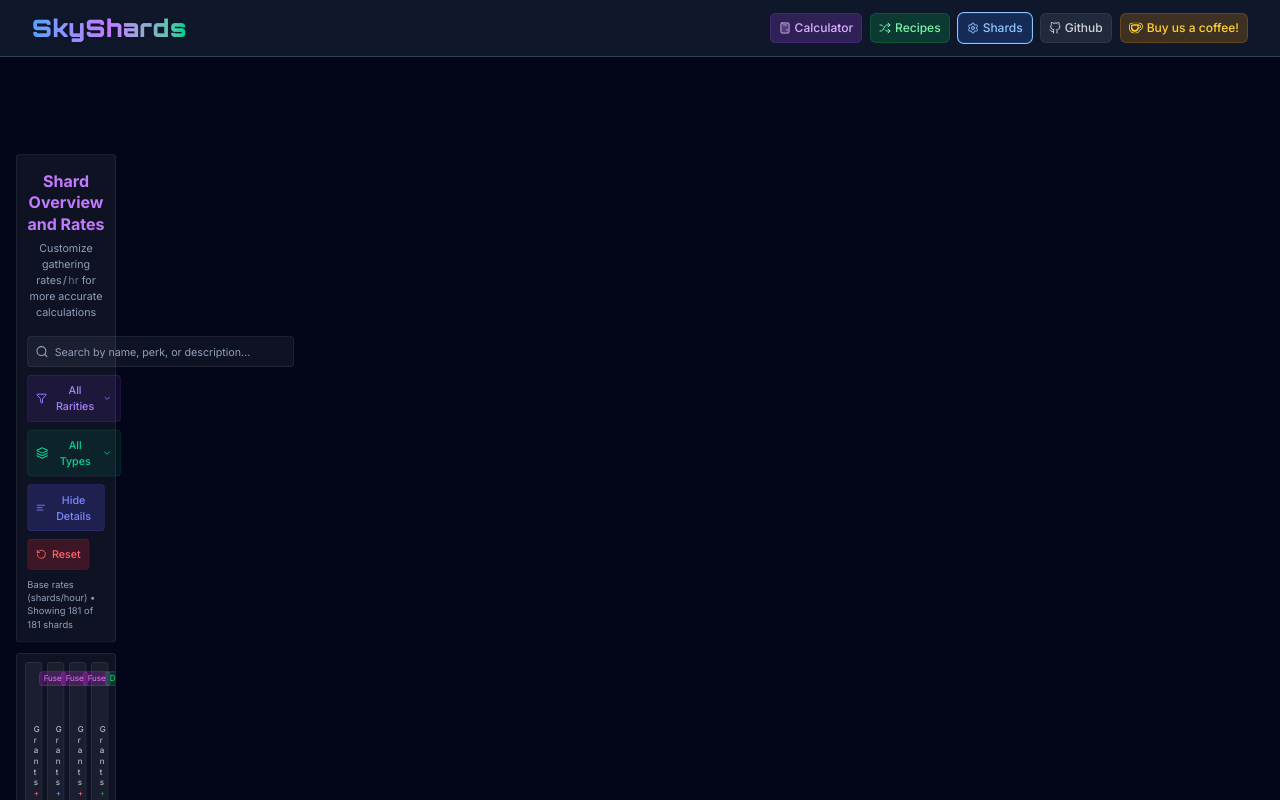
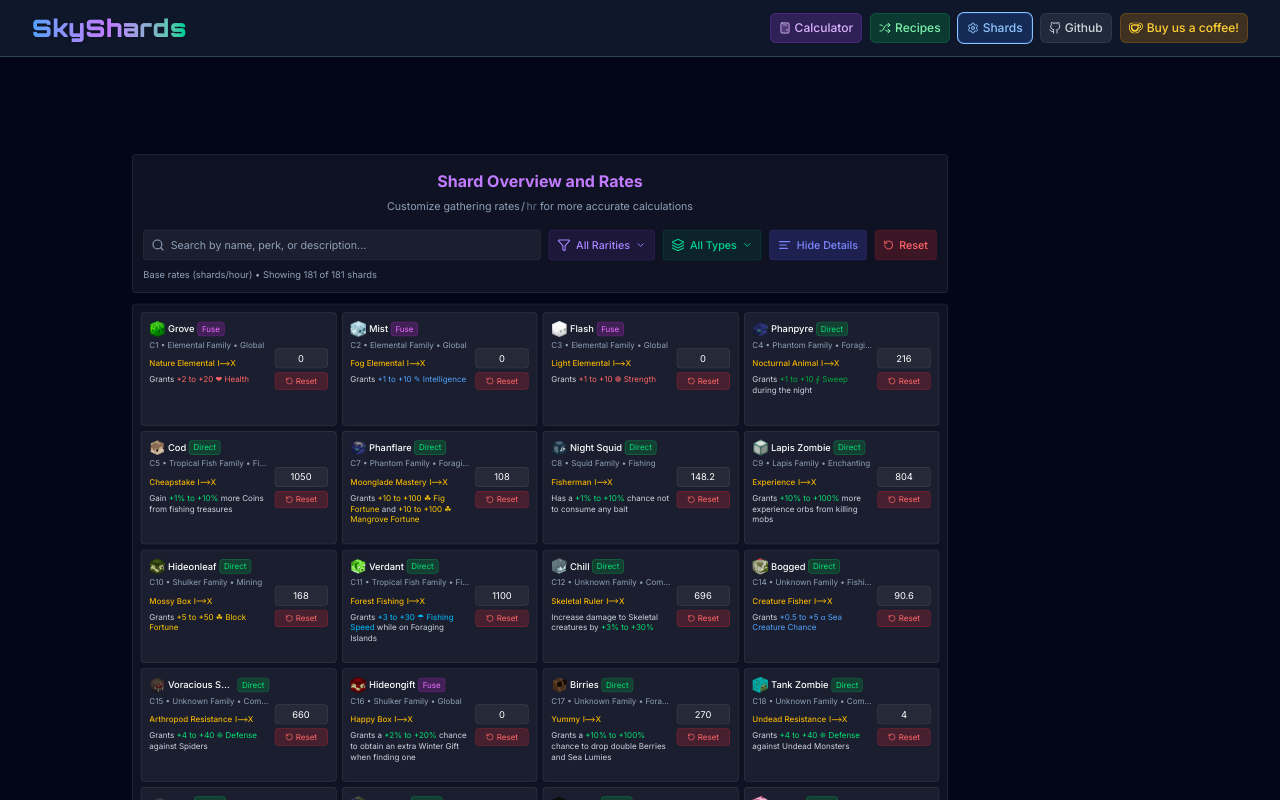
Before and after one commit to Campionnn/SkyShards, a React (Vite) app: page /shards in a window 1280 px wide. Shown: the top 800 px of the page. Built offline with nearby package versions, Linux system fonts and the light colour scheme; a web font is replaced by a local one.

Commit message:
fix sticky sidebar again

```diff
--- a/src/components/layout/Layout.tsx
+++ b/src/components/layout/Layout.tsx
@@ -12,8 +12,9 @@ export const Layout: React.FC = () => {
       <main className="px-1 sm:px-2 lg:px-4 py-3">
         <div className="w-full">
           <div className="pn-page">
-            <PnPageAutoScale>
-              <div className="pn-content">
+            <div className="pn-left" aria-hidden />
+            <div className="pn-content">
+              <PnPageAutoScale>
                 <div className="max-w-screen-2xl mx-auto w-full">
                   <div className="pn-leaderboard" />
 
@@ -21,8 +22,8 @@ export const Layout: React.FC = () => {
                     <Outlet key={location.pathname} />
                   </ErrorBoundary>
                 </div>
-              </div>
-            </PnPageAutoScale>
+              </PnPageAutoScale>
+            </div>
             <aside className="pn-sidebar" aria-label="Advertisement" />
           </div>
         </div>
--- a/src/index.css
+++ b/src/index.css
@@ -34,6 +34,10 @@ body {
     align-items: start;
   }
 
+  .pn-left {
+    grid-column: 1;
+  }
+
   .pn-content {
     grid-column: 2;
     min-width: 0;
@@ -46,6 +50,7 @@ body {
     min-height: 600px;
     position: sticky;
     top: 16px;
+    align-self: start;
   }
 }
 
```
